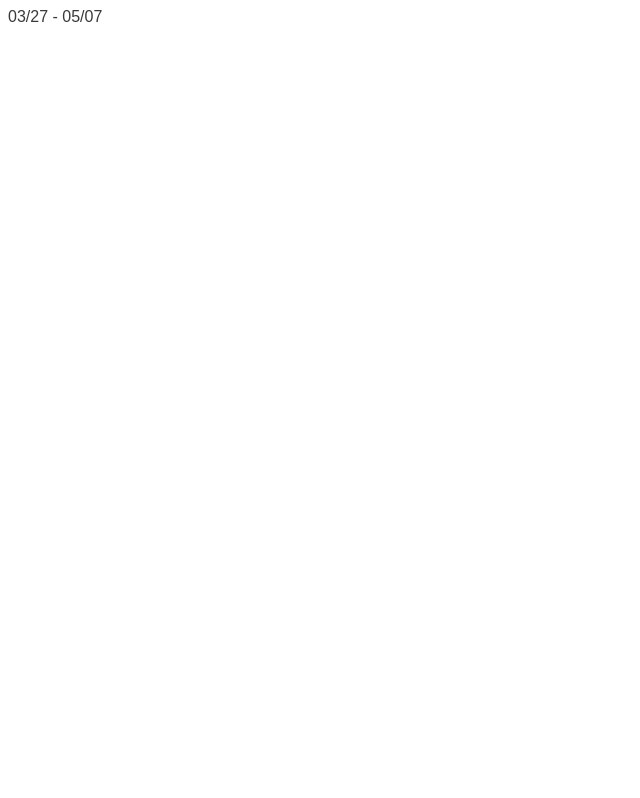
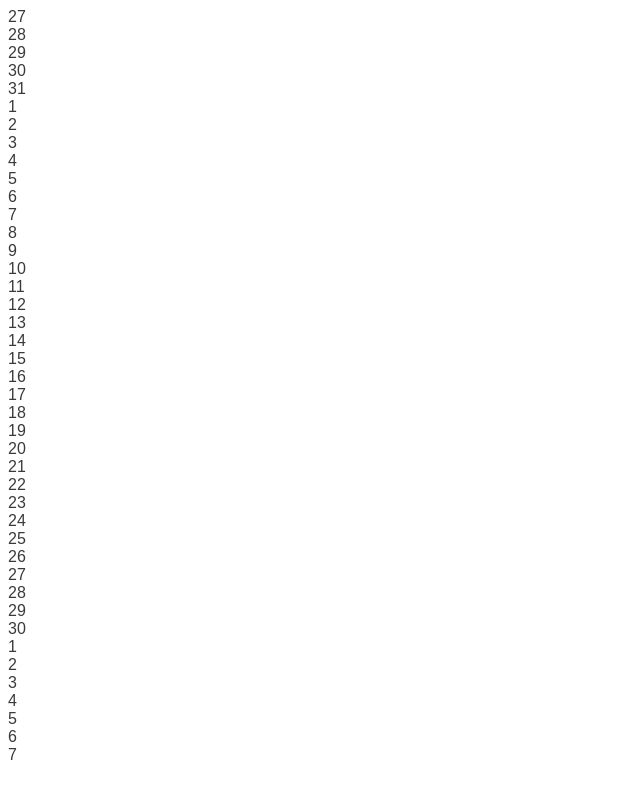
Before and after one commit to vicluo96/My_Calendar, a React (Create React App) app: page / in a window 1280 px wide. Shown: the whole page, without its empty margins (0-640 px from the left). Built offline with nearby package versions, Linux system fonts and the light colour scheme; the HTML template or start-up script is replaced by a standard one; a web font is replaced by a local one.

Commit message:
List all days of current month

```diff
--- a/src/app/calendar/index.jsx
+++ b/src/app/calendar/index.jsx
@@ -7,9 +7,23 @@ export default function Calendar() {
     const endDay = value.clone().endOf("month").endOf("week").add(7, 'days');
     const day = startDay.clone().subtract(1, "day");
     const calendar = []
+
+    while (day.isBefore(endDay, "day")){
+        calendar.push(
+            Array(7)
+            .fill(0)
+            .map(() => day.add(1, "day").clone())
+        );
+    }
     return (
         <div>
-            {startDay.format("MM/DD")} - {endDay.format("MM/DD")}
+            {calendar.map((week) => (
+                <div>
+                    {week.map((day) => (
+                        <div>{day.format("D")}</div>
+                    ))}
+                </div>
+            ))}
         </div>
         );
 }
```
